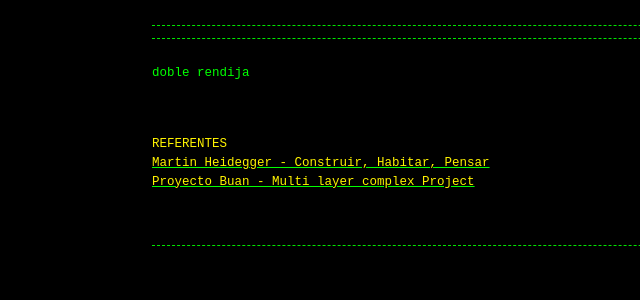
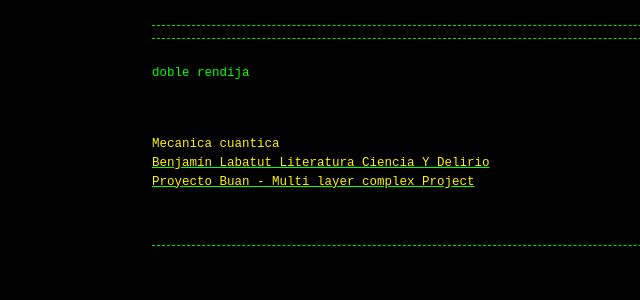
Before and after one commit to Guerrillaradio/doble_rendija, a Jekyll site: the page built from index.md, in a window 1280 px wide. Shown: the top 300 px of the page, without its empty margins (188-828 px from the left). Built offline with Jekyll 4.4.1, drawn with Linux system fonts in a browser that asks for light colours; our own code applies the rules of GitHub Pages for plain Markdown files.

Commit message:
Update index.md

```diff
--- a/index.md
+++ b/index.md
@@ -1,6 +1,6 @@
 <p>doble rendija
 
 
-<div><font color="#fff300">REFERENTES</font></div><div></div><div><font color="#fff300"> </font><font color="#fff300"> </font></div>
-<a href="https://wiki.ead.pucv.cl/images/archive/7/70/20111011141115%21Construir_habitar_pensar_heidegger.pdf"><div><font color="#fff300">Martin Heidegger - Construir, Habitar, Pensar</font></div><div></div><div><font color="#fff300"> </font><font color="#fff300"> </font></div>
+<div><font color="#fff300">Mecanica cuantica</font></div><div></div><div><font color="#fff300"> </font><font color="#fff300"> </font></div>
+<a href="https://archive.org/details/btg-talks-benjamin-labatut-literatura-ciencia-y-delirio_202505"><div><font color="#fff300">Benjamín Labatut Literatura Ciencia Y Delirio</font></div><div></div><div><font color="#fff300"> </font><font color="#fff300"> </font></div>
 <a href="https://github.com/Guerrillaradio/buanproject"><div><font color="#fff300">Proyecto Buan - Multi layer complex Project</font></div><div></div><div><font color="#fff300"> </font><font color="#fff300"> </font></div></a>
```
